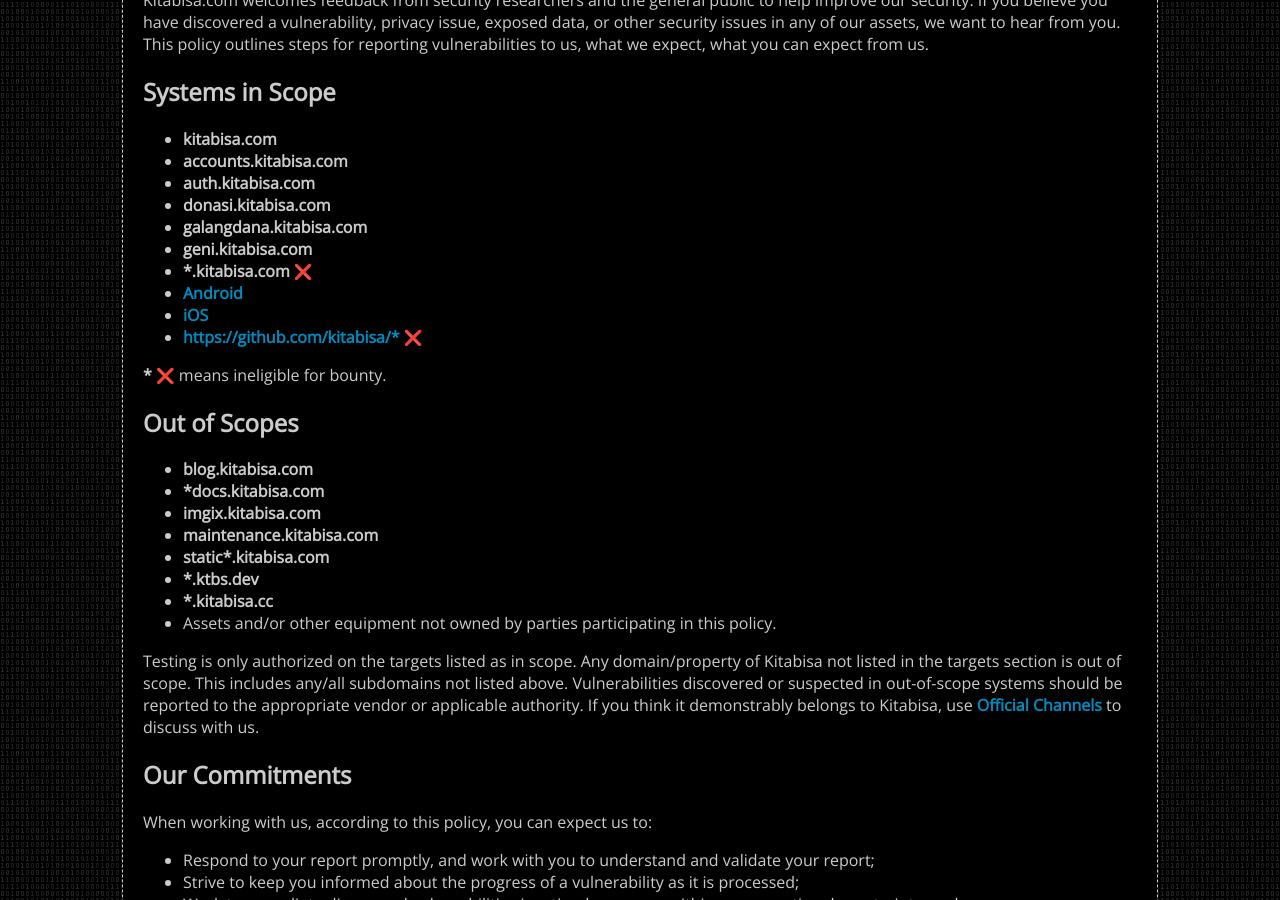
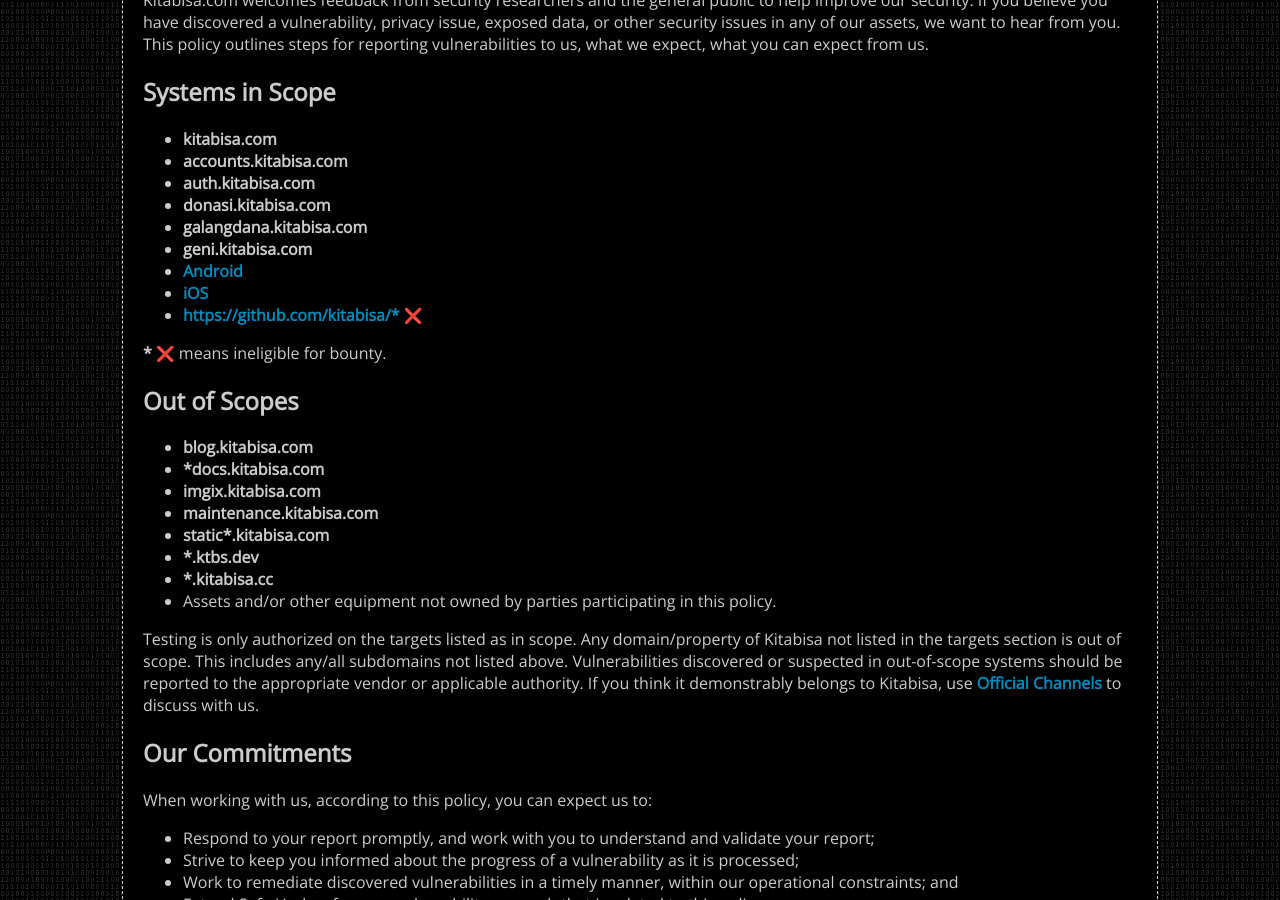
Before and after one commit to kitabisa/responsible-disclosure, a Jekyll site: the page built from index.md, in a window 1280 px wide and 900 px high, scrolled down 685 px. Built offline with Jekyll 4.4.1, drawn with Linux system fonts in a browser that asks for light colours; our own code applies the rules of GitHub Pages for plain Markdown files.

Commit message:
Remove *.kitabisa.com from in-scope

```diff
--- a/_config.yml
+++ b/_config.yml
@@ -25,8 +25,6 @@
       eligible: true
     - value: geni.kitabisa.com
       eligible: true
-    - value: "*.kitabisa.com"
-      eligible: false
     - value: <a href="https://play.google.com/store/apps/details?id=com.kitabisa.android">Android</a>
       eligible: true
     - value: <a href="https://apps.apple.com/id/app/kitabisa/id1458307938">iOS</a>
```
